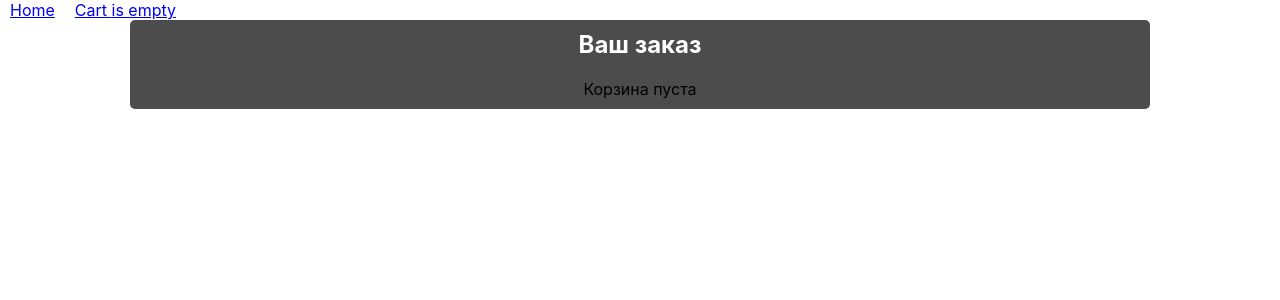
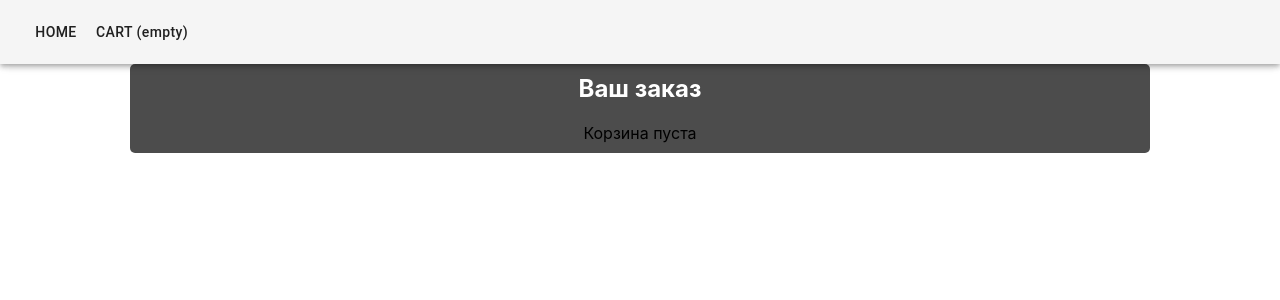
Before and after one commit to YuliyaSorokina/beer-app, a React (Create React App) app: page /cart in a window 1280 px wide. Shown: the top 300 px of the page. Built offline with nearby package versions, Linux system fonts and the light colour scheme.

Commit message:
Updated header

```diff
--- a/src/components/App/App.js
+++ b/src/components/App/App.js
@@ -4,6 +4,7 @@ import BeerPage from "../../pages/BeerPage";
 import Header from "../Header/Header";
 import {connect} from "react-redux";
 import CartPage from "../../pages/CartPage";
+import {Container} from "@mui/material";
 
 import {Route, Switch} from "react-router-dom";
 
@@ -11,6 +12,7 @@ const App = ({page}) => {
     return (
         <div className="App">
             <Header/>
+            <Container maxWidth="xl">
                 <Switch>
                     <Route
                         path='/'
@@ -31,7 +33,7 @@ const App = ({page}) => {
                         component={BeerPage}
                     />
                 </Switch>
-
+            </Container>
         </div>
     );
 }
--- a/src/components/Header/Header.js
+++ b/src/components/Header/Header.js
@@ -1,15 +1,54 @@
 import React from "react";
-import './Header.scss';
 import {Link} from "react-router-dom";
 import {useSelector} from "react-redux";
+import {AppBar, Toolbar, Button} from "@material-ui/core";
+
+import './Header.scss';
+
+
+// const Header = () => {
+//     const counter = useSelector((state) =>
+//         state.reducerBeers.beersInCart.reduce((sum, item) => sum + item.count, 0));
+//
+//     return (
+//         <header className='header'>
+//             <Link className='header__link' to="/">Home</Link>
+//             <Link className='header__link' to="/cart">Cart {counter ? '(' + counter + ')' : 'is empty'}</Link>
+//         </header>
+//     )
+// }
 
 const Header = () => {
     const counter = useSelector((state) =>
-        state.reducerBeers.beersInCart.reduce((sum, item) => sum + item.count, 0));
+         state.reducerBeers.beersInCart.reduce((sum, item) => sum + item.count, 0));
+
     return (
         <header className='header'>
-            <Link className='header__link' to="/">Home</Link>
-            <Link className='header__link' to="/cart">Cart {counter ? '(' + counter + ')' : 'is empty'}</Link>
+            <AppBar position='fixed' color="default">
+                <Toolbar>
+                    <Button
+                        {...{
+                            // key: 'Home',
+                            color: 'inherit',
+                            to: '/',
+                            component: Link,
+                        }}
+                    >
+                        HOME
+                    </Button>
+                    <Button
+                        {...{
+                            // key: 'Cart',
+                            color: 'inherit',
+                            to: '/cart',
+                            component: Link,
+                        }}
+                    >
+                        Cart ({counter || <div className='cart__counter'> empty </div>})
+                    </Button>
+                </Toolbar>
+            </AppBar>
+            <Toolbar />
         </header>
     )
 }
--- a/src/components/Header/Header.scss
+++ b/src/components/Header/Header.scss
@@ -3,3 +3,7 @@
     padding: 10px;
   }
 }
+
+.cart__counter{
+  text-transform: lowercase;
+}
--- a/src/pages/MainPage.js
+++ b/src/pages/MainPage.js
@@ -1,13 +1,8 @@
 import React from 'react';
 import BeerList from '../components/BeerList/BeerList'
-import { Container } from '@mui/material';
 
 const MainPage = () => {
-    return (
-        <Container maxWidth="xl">
-            <BeerList/>
-        </Container>
-    )
+    return <BeerList/>
 }
 
 export default MainPage;
```
Lines whose indentation alone changed are shown as unchanged.
